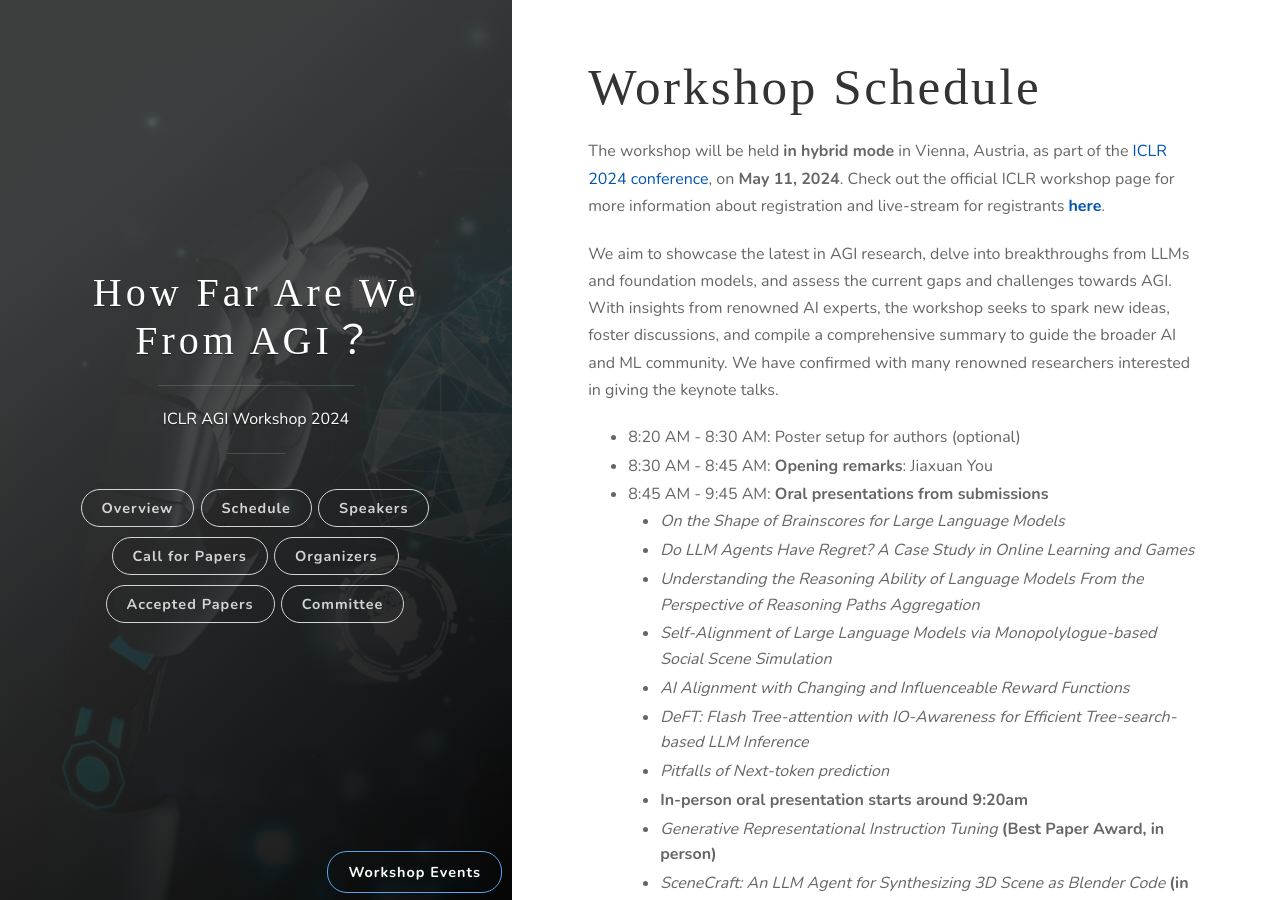
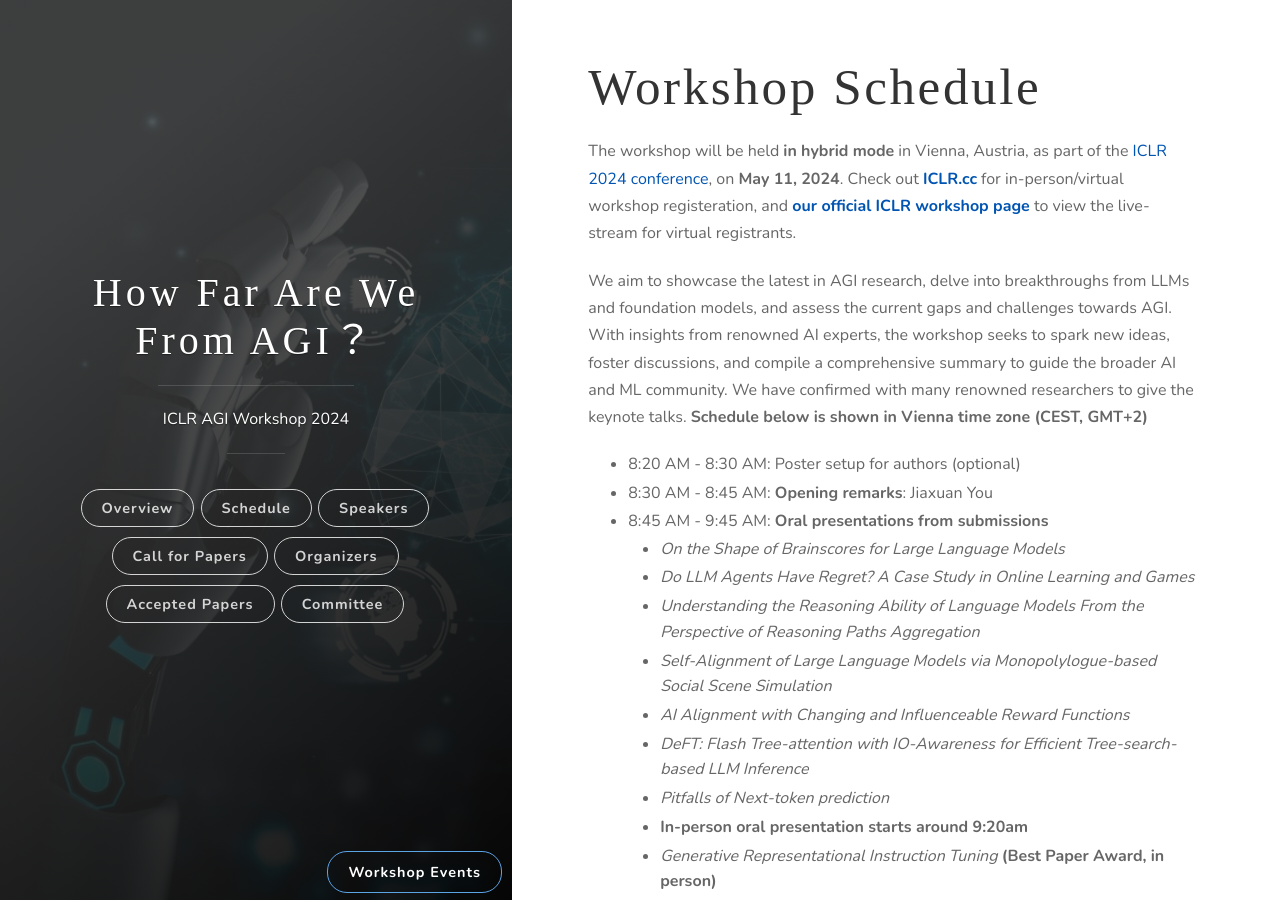
Before and after one commit to AGIWorkshop/agiworkshop.github.io, a Jekyll site: the page built from _posts/2024/schedule.md, in a window 1280 px wide and 900 px high. Built offline with Jekyll 4.4.1, drawn with Linux system fonts in a browser that asks for light colours; some web fonts are replaced.

Commit message:
Update schedule.md

```diff
--- a/_posts/2024/schedule.md
+++ b/_posts/2024/schedule.md
@@ -5,9 +5,9 @@ permalink: /2024/schedule/
 year: 2024
 ---
 
-The workshop will be held **in hybrid mode** in Vienna, Austria, as part of the [ICLR 2024 conference](https://iclr.cc/Conferences/2024), on **May 11, 2024**. Check out the official ICLR workshop page for more information about registration and live-stream for registrants **[here](https://iclr.cc/Conferences/2024/CallForWorkshops)**.
+The workshop will be held **in hybrid mode** in Vienna, Austria, as part of the [ICLR 2024 conference](https://iclr.cc/Conferences/2024), on **May 11, 2024**. Check out **[ICLR.cc](iclr.cc)** for in-person/virtual workshop registeration, and **[our official ICLR workshop page](https://iclr.cc/virtual/2024/workshop/20570)** to view the live-stream for virtual registrants.
 
-We aim to showcase the latest in AGI research, delve into breakthroughs from LLMs and foundation models, and assess the current gaps and challenges towards AGI. With insights from renowned AI experts, the workshop seeks to spark new ideas, foster discussions, and compile a comprehensive summary to guide the broader AI and ML community. We have confirmed with many renowned researchers interested in giving the keynote talks.
+We aim to showcase the latest in AGI research, delve into breakthroughs from LLMs and foundation models, and assess the current gaps and challenges towards AGI. With insights from renowned AI experts, the workshop seeks to spark new ideas, foster discussions, and compile a comprehensive summary to guide the broader AI and ML community. We have confirmed with many renowned researchers to give the keynote talks. **Schedule below is shown in Vienna time zone (CEST, GMT+2)**
 
 - 8:20 AM - 8:30 AM: Poster setup for authors (optional)
 - 8:30 AM - 8:45 AM: **Opening remarks**: Jiaxuan You
```
